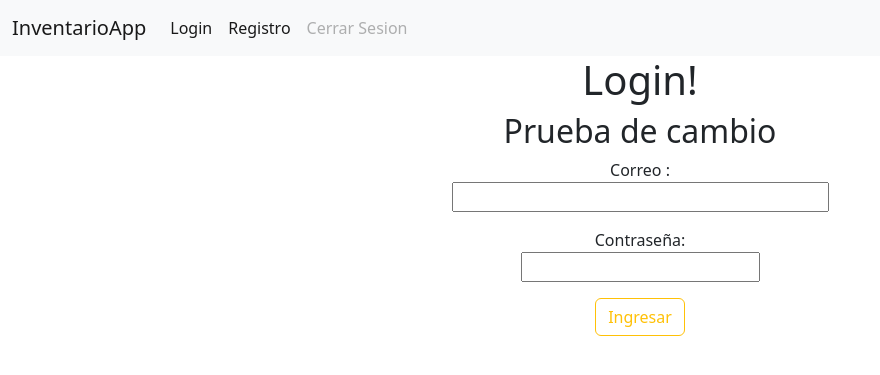
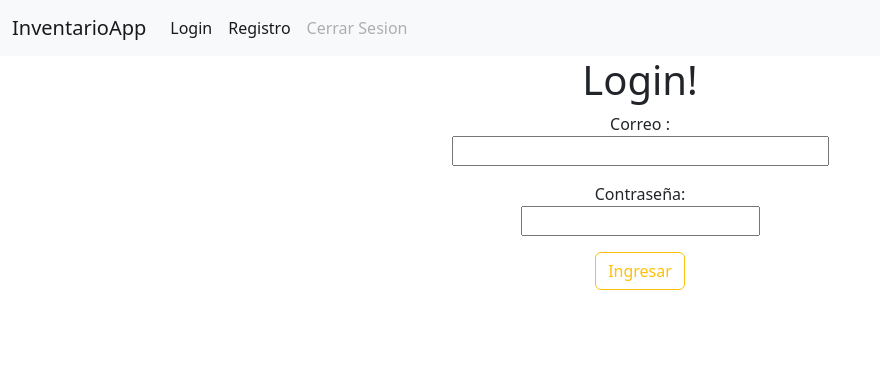
Before and after one commit to mmartinezuninorte/TestFlaskHeroku, a Flask app: page /login/ in a window 1280 px wide. Shown: the top 375 px of the page, without its empty margins (0-880 px from the left). Run offline with Flask 2, Linux system fonts and the light colour scheme.

Commit message:
Cambios en login principal

```diff
--- a/templates/login.html
+++ b/templates/login.html
@@ -4,7 +4,6 @@
 <div class="content">
     <form action="" method="POST">
         <header><h1>Login!</h1></header>
-        <h2>Prueba de cambio</h2>
         {{ form.hidden_tag() }}
         <p>
             {{ form.email.label }}<br>
```
